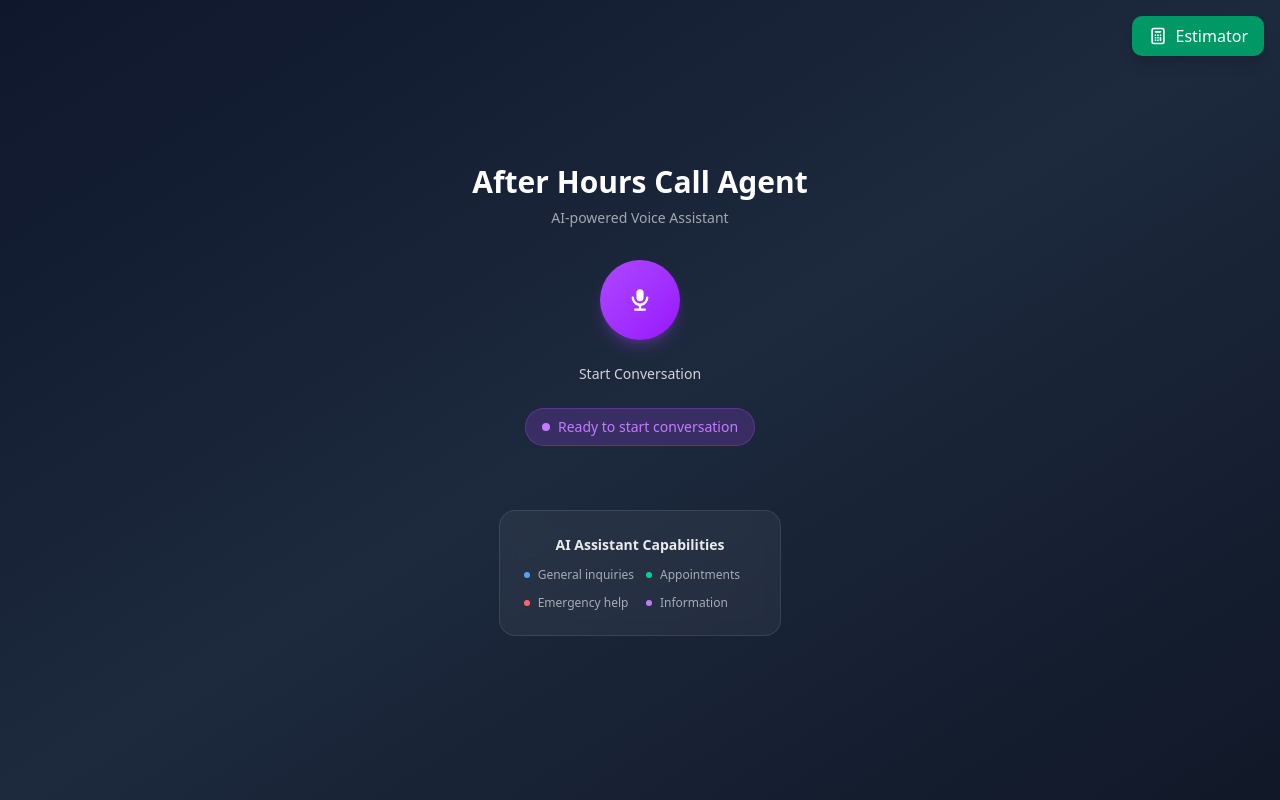
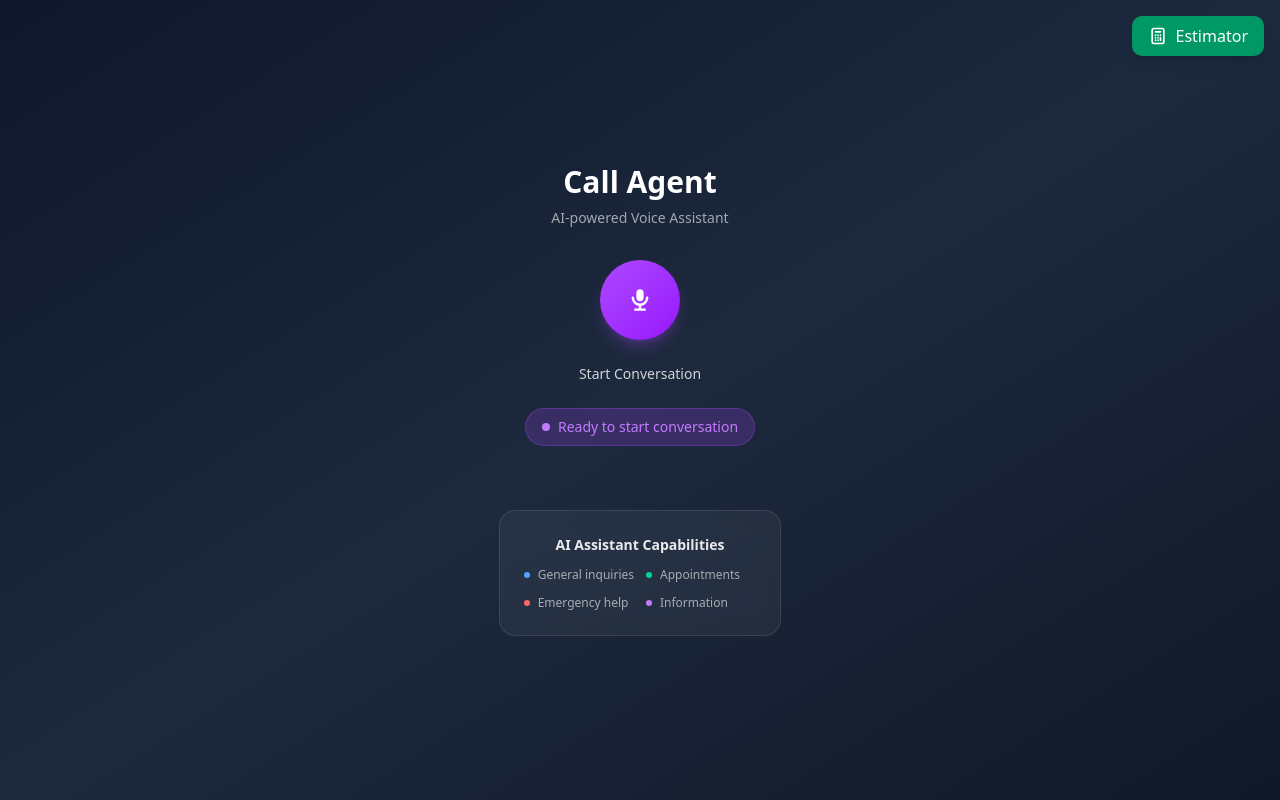
Before and after one commit to azmainm/ahca-client-sp, a Next.js app: page / in a window 1280 px wide. Built offline with nearby package versions, Linux system fonts and the light colour scheme.

Commit message:
title change

```diff
--- a/src/features/voice-agent/components/VoiceAgent.jsx
+++ b/src/features/voice-agent/components/VoiceAgent.jsx
@@ -32,7 +32,7 @@ const VoiceAgent = () => {
         {/* Title */}
         <div className="text-center mb-8">
           <h1 className="text-3xl font-bold text-white mb-2">
-            After Hours Call Agent
+            Call Agent
           </h1>
           <p className="text-white/60 text-sm">
             AI-powered Voice Assistant
```
